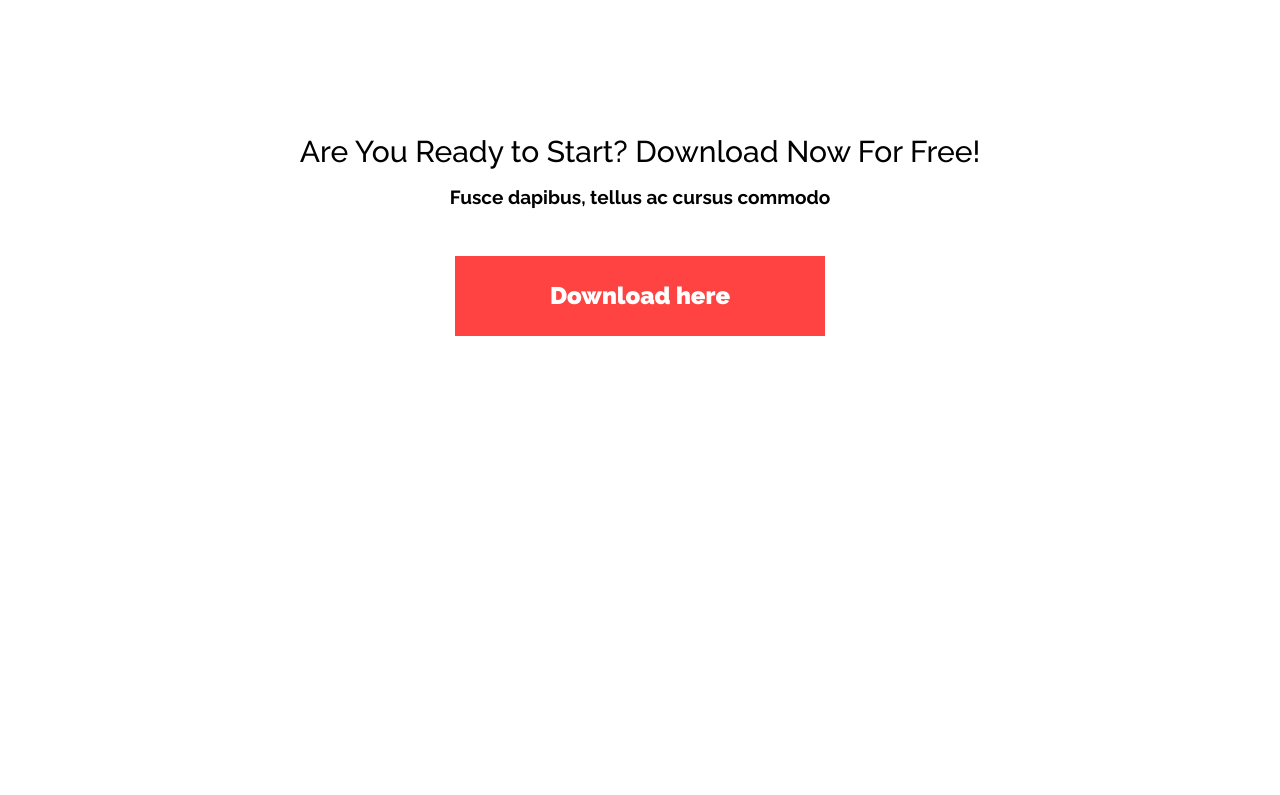
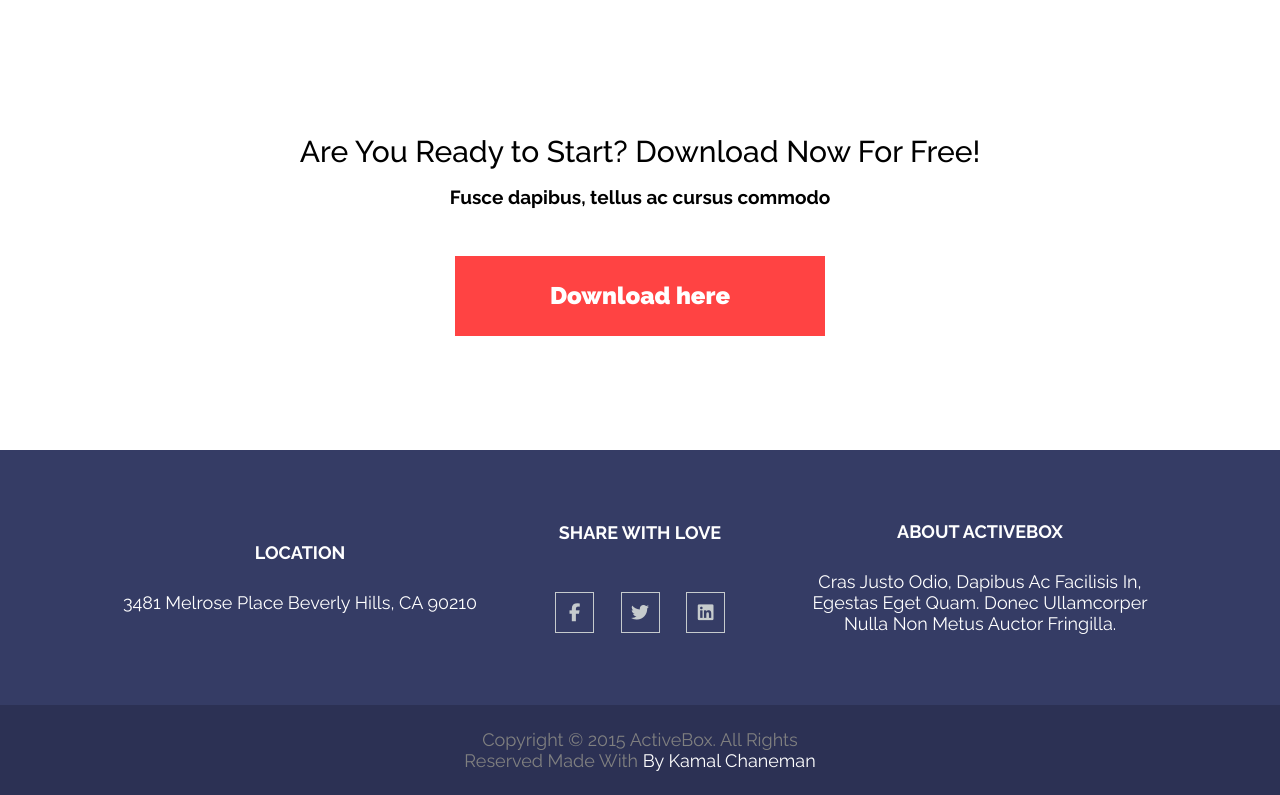
Before and after one commit to elinadobrutskaya/Courses-project, a website built with Parcel: page src/index.html in a window 1280 px wide. Shown: the part 2134-2929 px from the top of the page. Before the commit the page ends 2584 px from the top, so only its background shows below. Built offline with nearby package versions, Linux system fonts and the light colour scheme.

Commit message:
About and Footer sections added

```diff
--- a/src/index.html
+++ b/src/index.html
@@ -274,6 +274,53 @@
         </div>
       </div>
     </section>
+    <section class="about">
+      <div class="container">
+        <div class="about-vrap">
+          <div class="about-card">
+            <h3 class="about-title">Location</h3>
+            <div class="about-text">
+              <span>3481 Melrose Place Beverly Hills, CA 90210</span>
+            </div>
+          </div>
+          <div class="about-card">
+            <h3 class="about-title" id="about-title-share">Share with love</h3>
+            <div class="about-icons">
+              <ul class="media-icons-list" id="about-media-icons-list">
+                <li class="media-icon">
+                  <a href="#" class="fa-brands fa-facebook-f"></a>
+                </li>
+                <li class="media-icon">
+                  <a href="#" class="fa-brands fa-twitter"></a>
+                </li>
+                <li class="media-icon">
+                  <a href="#" class="fa-brands fa-linkedin"></a>
+                </li>
+              </ul>
+            </div>
+          </div>
+          <div class="about-card">
+            <h3 class="about-title">About activebox</h3>
+            <div class="about-text">
+              <p>
+                Cras justo odio, dapibus ac facilisis in, egestas eget quam.
+                Donec ullamcorper nulla non metus auctor fringilla.
+              </p>
+            </div>
+          </div>
+        </div>
+      </div>
+    </section>
+    <footer class="footer">
+      <div class="container">
+        <div class="footer-text">
+          <p>
+            Copyright © 2015 ActiveBox. All Rights Reserved Made with
+            <span>by Kamal Chaneman</span>
+          </p>
+        </div>
+      </div>
+    </footer>
     <script type="module" src="./js/app.js"></script>
   </body>
 </html>
--- a/src/scss/about.scss
+++ b/src/scss/about.scss
@@ -0,0 +1,53 @@
+.about {
+  padding: 71px 0;
+  background-color: $_about-bg-color;
+}
+
+.about-vrap {
+  display: flex;
+  justify-content: center;
+  align-items: center;
+  margin: 0 15px;
+}
+
+.about-card {
+  width: 370px;
+  margin: 0 -15px;
+}
+
+.about-title {
+  text-align: center;
+  color: $_about-title;
+  font-size: 18px;
+  font-weight: 700;
+  margin-bottom: 29px;
+  text-transform: uppercase;
+}
+
+#about-title-share {
+  margin-bottom: 49px;
+}
+
+.about-text p,
+.about-text span {
+  color: $_about-text;
+  text-align: center;
+  font-size: 18px;
+  font-weight: 400;
+  text-transform: capitalize;
+}
+
+.about-text span {
+  display: block;
+  text-align: center;
+}
+
+.about-icons {
+  display: flex;
+  justify-content: center;
+}
+
+#about-media-icons-list {
+  width: 170px;
+  justify-content: space-between;
+}
--- a/src/scss/footer.scss
+++ b/src/scss/footer.scss
@@ -0,0 +1,21 @@
+.footer {
+  padding: 23.86px 0 24.14px;
+  background-color: $_footer-bg-color;
+}
+
+.footer-text {
+  width: 370px;
+  margin: auto;
+}
+
+.footer-text p {
+  color: $_span-first-part;
+  text-align: center;
+  font-size: 18px;
+  font-weight: 400;
+  text-transform: capitalize;
+}
+
+.footer-text span {
+  color: $_span-second-part;
+}
```
